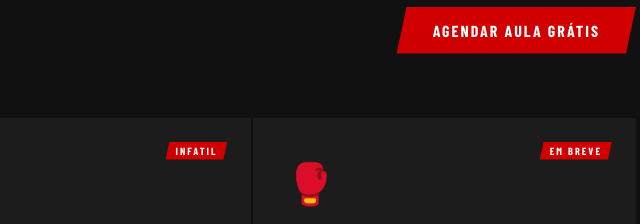
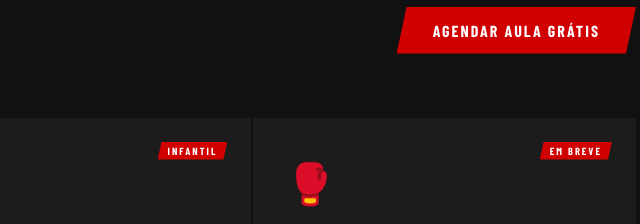
Before and after one commit to aristoteles-aguiar-aadev/site-ct-vieira-brothers, a plain HTML site: page index.html in a window 1280 px wide. Shown: the part 998-1222 px from the top of the page, 580-1220 px from the left. Drawn offline with nearby package versions, Linux system fonts and the light colour scheme; a web font is replaced by a local one.

Commit message:
Atualiza site CT Vieira Brothers - Correção ortogratica

```diff
--- a/index.html
+++ b/index.html
@@ -140,7 +140,7 @@
       </div>
 
       <div class="card">
-        <div class="card-badge">Infatil</div>
+        <div class="card-badge">Infantil</div>
         <span class="card-icon">🧒</span>
         <div class="card-title">Kids</div>
         <div class="card-desc">Programa especial para crianças de 4 a 14 anos. Disciplina, respeito e autoconfiança
```
